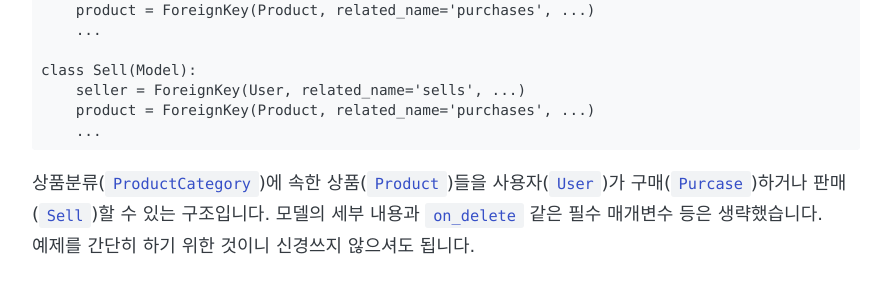
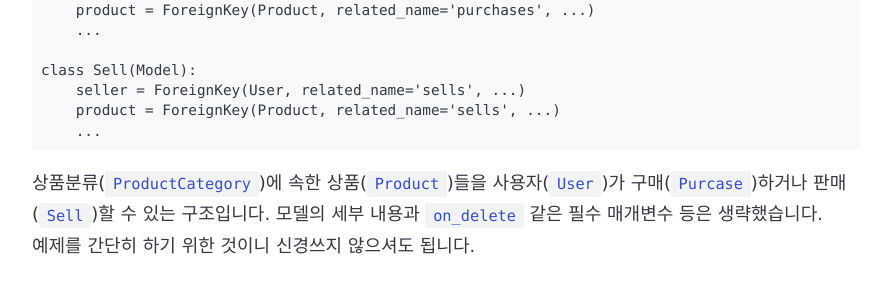
Before and after one commit to 8percent/8percent.github.io, a Jekyll site: the page built from _posts/2020-11-29-django-reversed-foreign-keys.md, in a window 1280 px wide and 900 px high, scrolled down 1124 px. Shown: the part 460-754 px from the top of the window, without its empty margins (194-1070 px from the left). Built offline with Jekyll 4.4.1, drawn with Linux system fonts in a browser that asks for light colours; some web fonts are replaced; some of the changed text lies outside the part shown.

Commit message:
CHG: 오타 수정

````diff
--- a/_posts/2020-11-29-django-reversed-foreign-keys.md
+++ b/_posts/2020-11-29-django-reversed-foreign-keys.md
@@ -52,7 +52,7 @@ class Purchase(Model):
 
 class Sell(Model):
     seller = ForeignKey(User, related_name='sells', ...)
-    product = ForeignKey(Product, related_name='purchases', ...)
+    product = ForeignKey(Product, related_name='sells', ...)
     ...
 ```
 
````
Also changed, not shown: other parts of _posts/2020-11-29-django-reversed-foreign-keys.md (+1 -1 lines).
